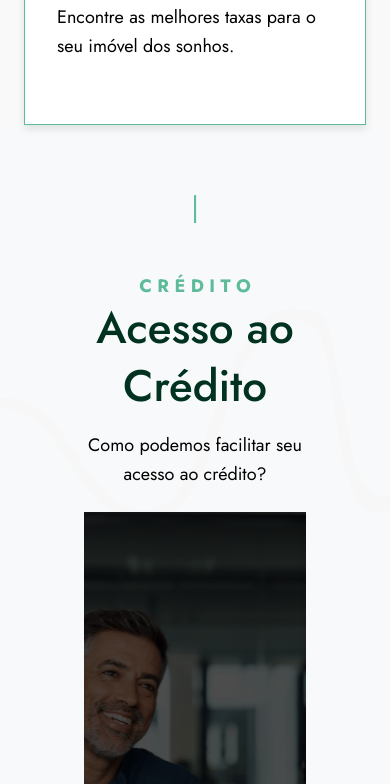
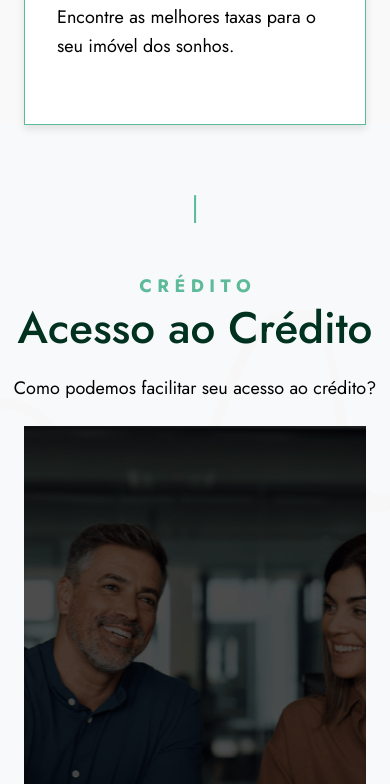
Before and after one commit to gabrielluttjohann/ostrya-capital, a Next.js app: page / in a window 390 px wide. Shown: the part 1680-2464 px from the top of the page. Built offline with nearby package versions, Linux system fonts and the light colour scheme.

Commit message:
new website

```diff
--- a/src/components/sections/Assistance/Assistance.module.css
+++ b/src/components/sections/Assistance/Assistance.module.css
@@ -4,6 +4,6 @@
 
 @media (max-width: 911px) {
   .spacing {
-    padding: 60px;
+    padding-top: 60px;
   }
 }
```
